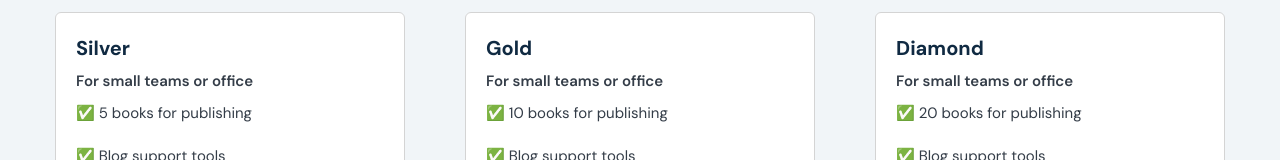
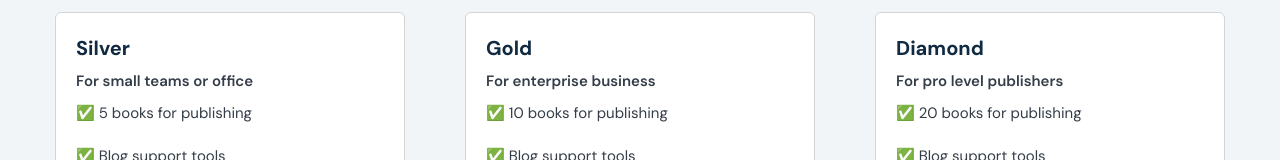
Before and after one commit to guru2108/DWC_modern, a React (Vite) app: page / in a window 1280 px wide. Shown: the part 5175-5335 px from the top of the page. Built offline with nearby package versions, Linux system fonts and the light colour scheme.

Commit message:
changed the subscription plans in UI

```diff
--- a/src/components/LibrarySub.jsx
+++ b/src/components/LibrarySub.jsx
@@ -15,7 +15,7 @@ const LibrarySub = () => {
    },{
     id:2,
     name:"Gold",
-    for:"For small teams or office",
+    for:"For enterprise business",
     contents:[
         "✅ 10 books for publishing",
         "✅ Blog support tools",
@@ -26,7 +26,7 @@ const LibrarySub = () => {
    },{
     id:3,
     name:"Diamond",
-    for:"For small teams or office",
+    for:"For pro level publishers",
     contents:[
         "✅ 20 books for publishing",
         "✅ Blog support tools",
```
